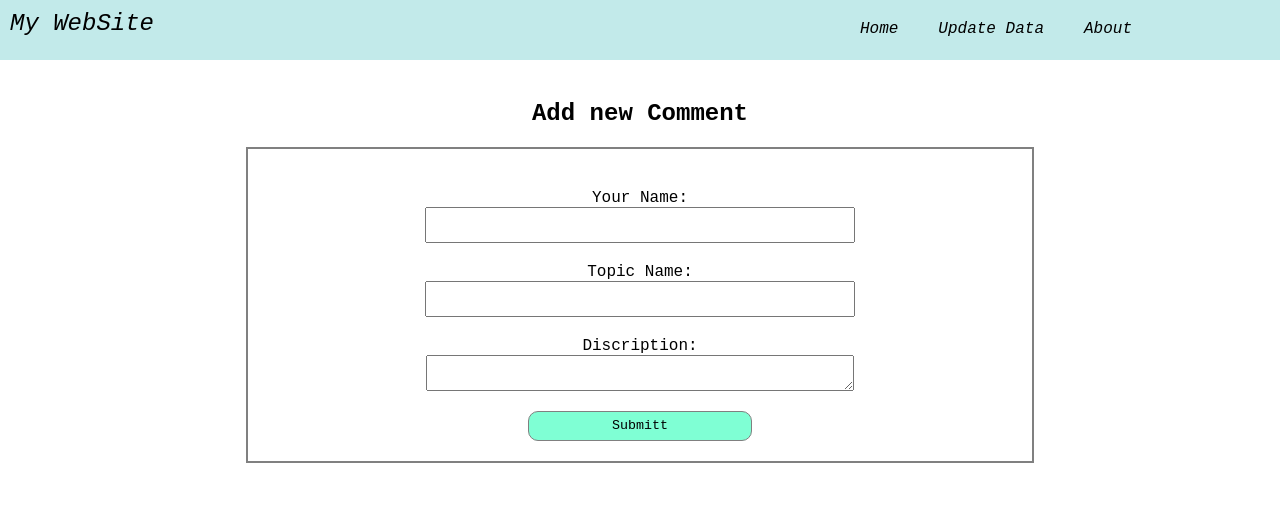
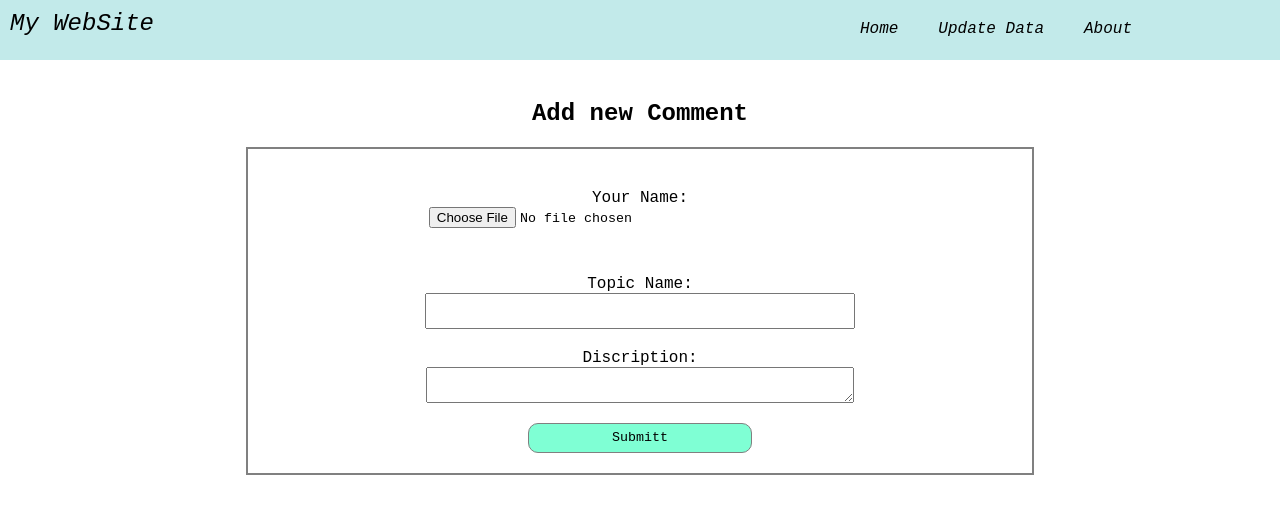
Before and after one commit to komailhaider010/My-project, a React (Create React App) app in the folder frontend/: page /1/addcomment in a window 1280 px wide. Shown: the top 514 px of the page. Built offline with nearby package versions, Linux system fonts and the light colour scheme.

Commit message:
image upload to blog added

```diff
--- a/frontend/src/pages/createBlog.jsx
+++ b/frontend/src/pages/createBlog.jsx
@@ -9,15 +9,24 @@ const AddComment = () => {
 const navigate = useNavigate();
 const {userId} = useParams();
 const [name, setName] = useState('');
+const [blogImage, setBlogImage] = useState('');
 const [blogTitle, setBlogTitle] = useState('');
 const [description, setDescription] = useState('');
 const [error, setError] = useState('');
+
+const handleBlogImageUpload = (e)=>{
+        setBlogImage(URL.createObjectURL(e.target.files[0]));
+}
 
 const handleSubmit = async()=>{
 
     // const addComment = [ topicName, comment];
      try {
-        await axios.post(`http://localhost:8000/${userId}/addcomment`, {userId: userId, blogTitle, description} ,{
+        await axios.post(`http://localhost:8000/${userId}/addcomment`,
+         {  userId: userId,
+            blogTitle,
+            description
+        } ,{
         headers: {
             'content-type': 'application/json'
         }
@@ -44,10 +53,10 @@ const handleSubmit = async()=>{
         <div className="newcommentInputBox">
             <div className="commentInputBox">
                 <label> Your Name:</label>
-                <input type="text" className='newCommentInputs'
-                value={name}
-                onChange={(e)=>setName(e.target.value)}
+                <input type="file" className='newCommentInputs'
+                onChange={(e)=>setBlogImage(URL.createObjectURL(e.target.files[0]) || null )}
                 />
+                <img src={blogImage} className='newCommentBlogImage' />
             </div>
 
             <div className="commentInputBox">
--- a/frontend/src/pages/pagesStyle.css
+++ b/frontend/src/pages/pagesStyle.css
@@ -136,6 +136,10 @@ margin: 10px;
     display: block;
     margin: auto;
 }
+.newCommentBlogImage{
+    max-width: 70px;
+    width: 70px;
+}
 .addCommentSubmittBtn{
     width: 30%;
     height: 30px;
```
